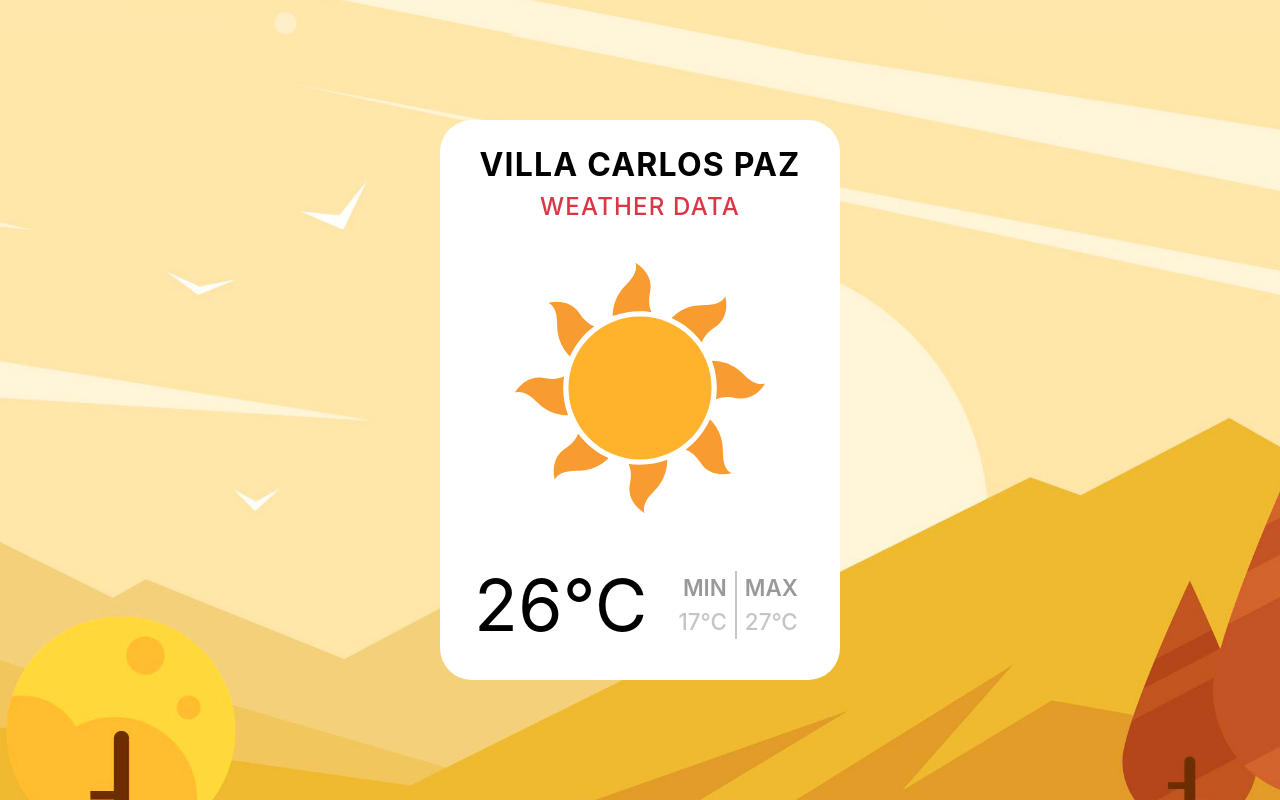
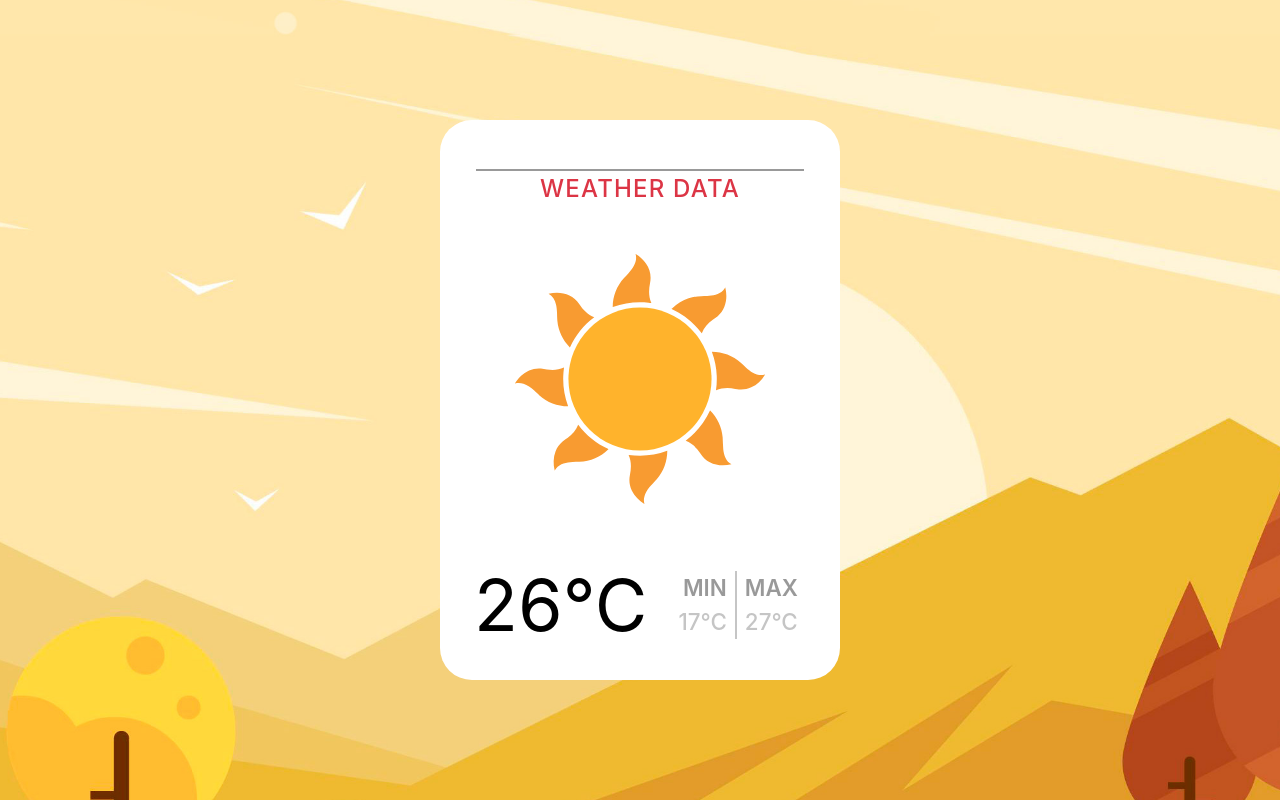
Before and after one commit to PEPAXD/Weather-React, a React (Vite) app in the folder weatherApp/: page / in a window 1280 px wide. Both pictures are taken after a click on the button 854 px from the left and 420 px from the top of the page. Built offline with nearby package versions, Linux system fonts and the light colour scheme.

Commit message:
inputValue

```diff
--- a/weatherApp/src/App.jsx
+++ b/weatherApp/src/App.jsx
@@ -9,11 +9,15 @@ import clearImg from "./assets/Backgrounds/clear.jpg";
 
 function App() {
 
-  /*rotateButton*/
+  /*activeButton*/
   const [showUI, setShowUI] = useState(true);
   const [rotate, setRotate] = useState(false);
+  const [inputValue, setInputValue] = useState("");
 
-  const handleRotate = () => {
+  const handleRotate = (inputValue) => {
+
+    const newValue = inputValue;
+    setInputValue(newValue);
     setRotate(!rotate);
 
     setTimeout(() => {
@@ -39,7 +43,7 @@ function App() {
           />
 
           {showUI && <UI handleRotate={handleRotate} />}
-          <WeatherUI rotate={rotate} />
+          <WeatherUI rotate={rotate} inputValue={inputValue} />
         </div>
       </div>
     </>
--- a/weatherApp/src/WeatherApp/UI.jsx
+++ b/weatherApp/src/WeatherApp/UI.jsx
@@ -6,13 +6,18 @@ export const UI = ({ handleRotate }) => {
   /*Fade-Out MainUI*/
   const [opacity, setOpacity] = useState(1);
   const handleClick = () => {
+
     setOpacity(prevOpacity => prevOpacity === 1 ? 0 : 1);
-    handleRotate();
+    handleRotate(inputValue);
   };
 
-  /*Center.UserInputTextCity*/
+  /*InputTextCity*/
   const [alignment, setAlignment] = useState("left");
+  const [inputValue, setInputValue] = useState('');
   const handleChange = (e) => {
+
+    setInputValue(event.target.value);
+
     if (e.target.value.length === 1) {
       setAlignment("center");
     } else if (e.target.value.length === 0) {
--- a/weatherApp/src/WeatherApp/styles/weatherUI.css
+++ b/weatherApp/src/WeatherApp/styles/weatherUI.css
@@ -52,11 +52,13 @@
     height: auto;
   }
 
-  .city {
+  .cityInput {
     font-weight: 700;
-    font-size: 2em;
+    font-size: 1.5em;
     letter-spacing: 1.2px;
     color: var(--black-color);
+    background-color: transparent;
+    border-bottom: 2px solid var(--background-color);
   }
 
   .weather {
--- a/weatherApp/src/WeatherApp/weatherUI.jsx
+++ b/weatherApp/src/WeatherApp/weatherUI.jsx
@@ -1,4 +1,4 @@
-import React, { useState, useEffect } from 'react';
+import React, { useState, useEffect } from "react";
 import "./styles/weatherUI.css";
 
 import clear_icon from "../assets/Icons/clearDay.svg";
@@ -7,22 +7,57 @@ const icons = {
   Clear: clear_icon,
 };
 
-const weatherUI = ({ rotate }) => {
-
+const weatherUI = ({ rotate, inputValue }) => {
   /*Fade in animation*/
   const [opacity, setOpacity] = useState(0);
   useEffect(() => {
     setOpacity(rotate ? 1 : 0);
   }, [rotate]);
 
+  /*OpenWeatherMap API*/
+  const search = async (cityInput) => {
+    let elemente = cityInput;
+    let url = `https://api.openweathermap.org/data/2.5/weather?q=${elemente}&appid=${api_Key}&units=metric`;
+    let response = await fetch(url);
+    let data = await response.json();
+    setShowData(true);
+
+    //* TempData
+    const temperature = document.querySelector("#temperature");
+    temperature.innerHTML = `${Math.round(data.main.temp)}°C`;
+
+    //* CityName
+    const cityName = document.querySelector(".weather-temp p");
+    cityName.innerHTML = `${data.name}`;
+
+    //* humidity
+    const humidity = document.querySelector(".humidity h2");
+    humidity.innerHTML = `${data.main.humidity}%`;
+
+    //* pressure
+    const presure = document.querySelector(".winter h2");
+    presure.innerHTML = `${Math.round(data.wind.speed * 3.6)} km/h`;
+  };
 
   return (
-    <div style={{ opacity: opacity, transition: 'opacity 1s ease-in' }} className="sliderContent">
-
+    <div
+      style={{ opacity: opacity, transition: "opacity 1s ease-in" }}
+      className="sliderContent"
+    >
       <div className="cardContainer">
         <div className="card">
           <div className="textData">
-            <p className="city">Villa Carlos Paz</p>
+            <input
+              className="cityInput"
+              type="text"
+              placeholder={inputValue}
+              onKeyDown={(event) => {
+                if (event.key === "Enter") {
+                  search(event.target.value);
+                }
+              }}
+            />
+
             <p className="weather">weather DAta </p>
           </div>
           <img src={icons.Clear} alt="weather icon" className="weatherIcon" />
@@ -44,7 +79,6 @@ const weatherUI = ({ rotate }) => {
           </div>
         </div>
       </div>
-
     </div>
   );
 };
```
Also changed, not shown: weatherApp/src/WeatherApp/Test/WeatherApp.jsx (+1 -1 lines).
